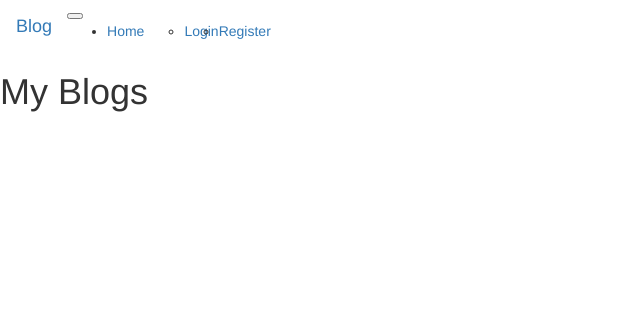
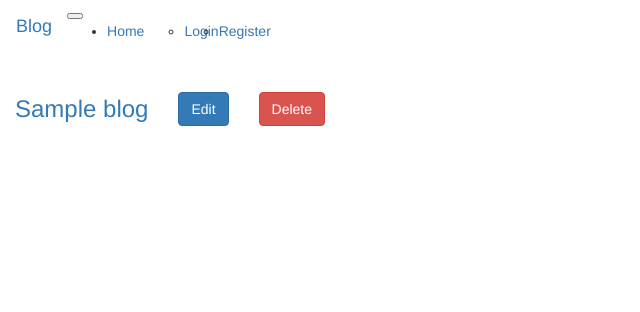
Before and after one commit to Aibek2201/blog_app_in_flask, a Flask app: template templates/my-blogs.html in a window 1280 px wide. Shown: the top 312 px of the page, without its empty margins (0-640 px from the left). Run offline with Flask 2, Linux system fonts and the light colour scheme; the template is opened without the code that fills it: most values are stand-ins (such as "Sample title", 1, 10 or a date in 2020); parts of the project's set-up code (start-up, migrations or seed data) failed here and were passed over; some libraries are stand-ins or nearby versions.

Commit message:
The project is finished

```diff
--- a/app.py
+++ b/app.py
@@ -108,27 +108,53 @@
 
 @app.route('/my-blogs/')
 def my_blogs():
-    return render_template('my-blogs.html')
+    author = session['first_name'] + ' ' + session['last_name']
+    cursor = mysql.connection.cursor()
+    result_value = cursor.execute("SELECT * FROM blog WHERE author = %s", [author])
+    if result_value > 0:
+        my_blogs = cursor.fetchall()
+        return render_template('my-blogs.html', my_blogs = my_blogs)
+    else:
+        return render_template('my-blogs.html', my_blogs = None)
+
 
 
 @app.route('/edit-blog/<int:id>',methods = ['GET','POST'])
 def edit_blog(id):
-    return render_template('edit-blog.html', blog_id = id)
+    if request.method == 'POST':
+        cursor = mysql.connection.cursor()
+        title = request.form['title']
+        body = request.form['body']
+        cursor.execute("UPDATE blog SET title = %s, body = %s WHERE blog_id = %s", (title, body, id))
+        mysql.connection.commit()
+        cursor.close()
+        flash('Blog in updated succesfully!','success')
+        return redirect(f'/blogs/{id}')
+    cursor = mysql.connection.cursor()
+    result_value = cursor.execute(f"SELECT * FROM blog WHERE blog_id = {id}")
+    if result_value > 0:
+        blog = cursor.fetchone()
+        blog_form = {}
+        blog_form['title'] = blog['title']
+        blog_form['body'] = blog['body']
+        return render_template('edit-blog.html', blog_form = blog_form)
 
 
-@app.route('/delete-blog/<int:id>', methods = ['POST'])
+@app.route('/delete-blog/<int:id>')
 def delete_blog(id):
-    return "Successfully deleted"
+    cursor = mysql.connection.cursor()
+    cursor.execute(f'DELETE FROM blog WHERE blog_id = {id}')
+    mysql.connection.commit()
+    flash('Your blog has been deleted!','success')
+    return redirect('/my-blogs')
 
 
 @app.route('/logout/')
 def logout():
-    return render_template('logout.html')
-
-
-
-
+    session.clear()
+    flash('You have been logged out','info')
+    return redirect('/')
 
 
 if __name__ == '__main__':
-    app.run()
+    app.run(debug=True)
--- a/templates/_navbar.html
+++ b/templates/_navbar.html
@@ -25,7 +25,7 @@
         <ul class="navbar-nav ml-auto">
             {% if session.login %}
             <li class="nav-item ">
-                <a class="nav-link" href="/login">Logout </a>
+                <a class="nav-link" href="/logout">Logout </a>
             </li>
             {% else %}
             <li class="nav-item ">
--- a/templates/my-blogs.html
+++ b/templates/my-blogs.html
@@ -1,4 +1,16 @@
 {% extends 'base.html' %}
 {% block sub_content %}
-<h1>My Blogs</h1>
+    {% if my_blogs %}
+    <table cellpadding="5">
+        {% for my_blog in my_blogs %}
+        <tr>
+            <td style="padding: 0 15px;"><h3><a href="/blogs/{{ my_blog['blog_id'] }}">{{ my_blog['title'] }}</a></h3></td>
+            <td style="padding: 0 15px;"><h3><a href="/edit-blog/{{ my_blog['blog_id'] }}" class="btn btn-primary">Edit</a></h3></td>
+            <td style="padding: 0 15px;"><h3><a href="/delete-blog/{{ my_blog['blog_id'] }}" class="btn btn-danger">Delete</a></h3></td>
+        </tr>
+        {% endfor %}
+    </table>
+    {% else %}
+        <h3>No blogs have been written yet</h3>
+    {% endif %}
 {% endblock %}
```
Also changed, not shown: templates/edit-blog.html (+17 -1 lines).
